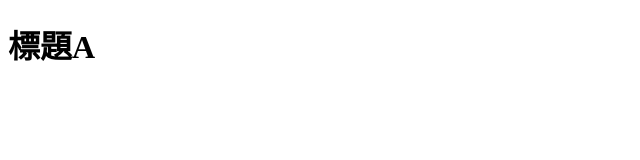
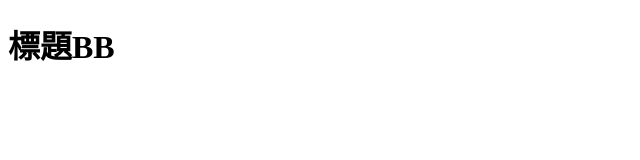
Before and after one commit to pingshian0131/vue-group-task2, a plain HTML site: page index.html in a window 1280 px wide. Shown: the full height of the page, 0-640 px from the left. Drawn offline with Linux system fonts and the light colour scheme.

Commit message:
標題BB

```diff
--- a/index.html
+++ b/index.html
@@ -6,6 +6,6 @@
     <title>Document</title>
 </head>
 <body>
-    <h1>標題A</h1>
+    <h1>標題BB</h1>
 </body>
 </html>
```
